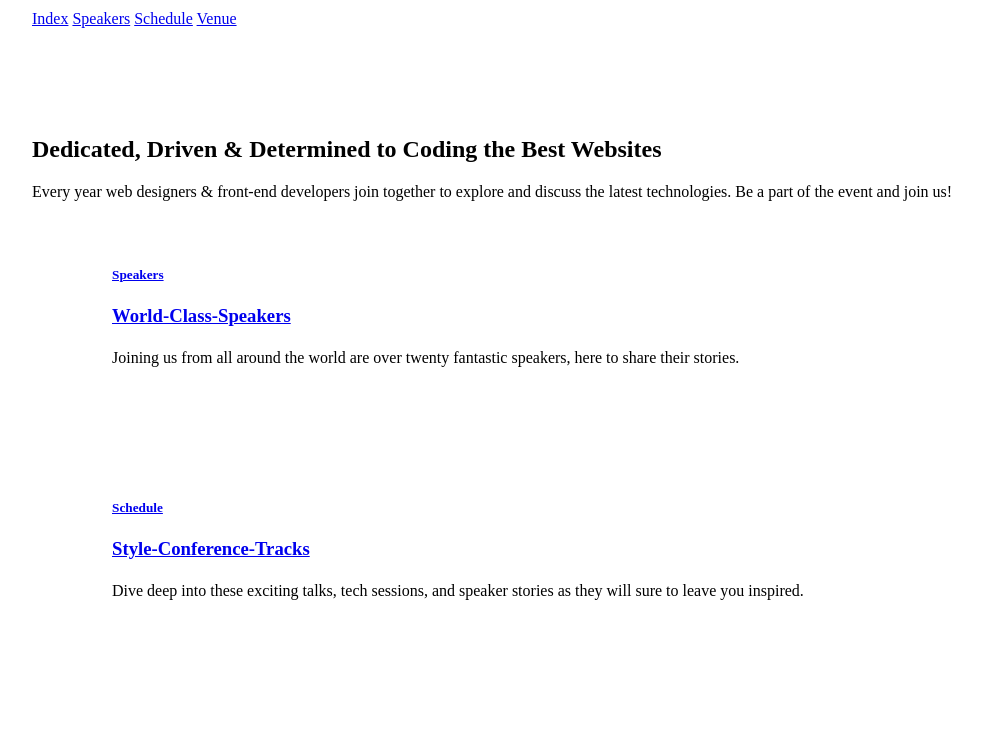
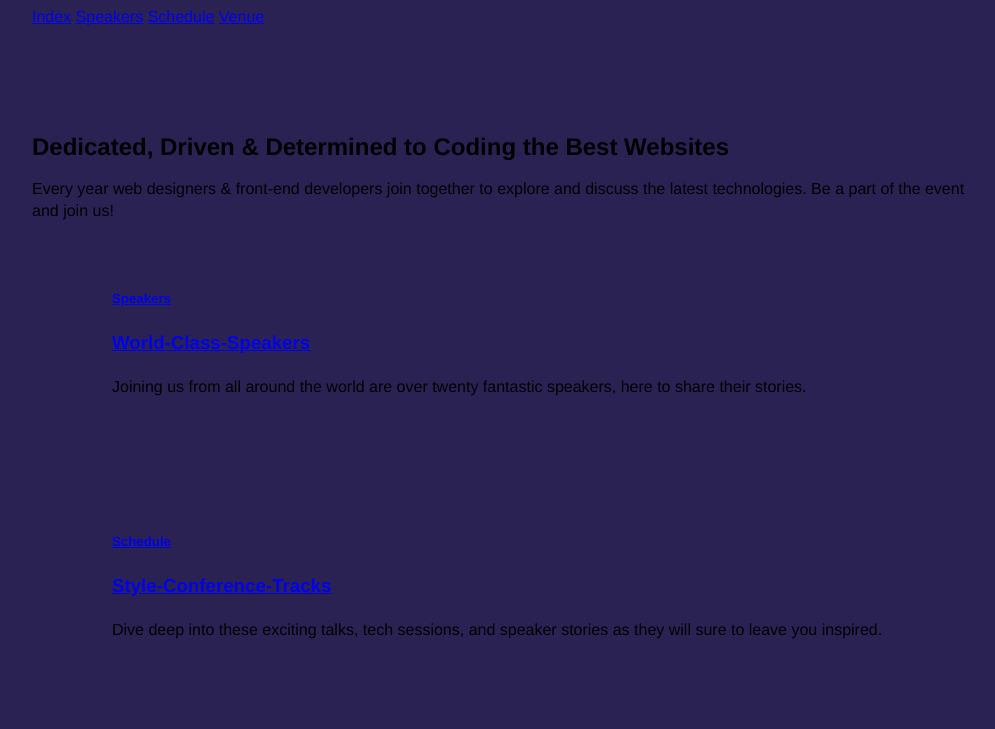
Before and after one commit to KnightVG/Style-Conference-Code-Camp, a plain HTML site: page index.html in a window 1280 px wide. Shown: the part 539-1268 px from the top of the page, without its empty margins (128-1123 px from the left). Drawn offline with Linux system fonts and the light colour scheme.

Commit message:
Initial Command

```diff
--- a/CSS/standard.css
+++ b/CSS/standard.css
@@ -4,6 +4,13 @@
 -moz-box-sizing: border-box;
 box-sizing: border-box;
 }
+
+body {
+	background: #11073fe3;
+	color: rbg(39, 58, 110);
+	font: 300 16px/22px “Lato”, “Open Sans”, “Helvetica Neue”, Helvetica, Arial, sans-serif;
+        }
+
 .container{
 margin: 0 auto;
 padding-left: 30px;
```
